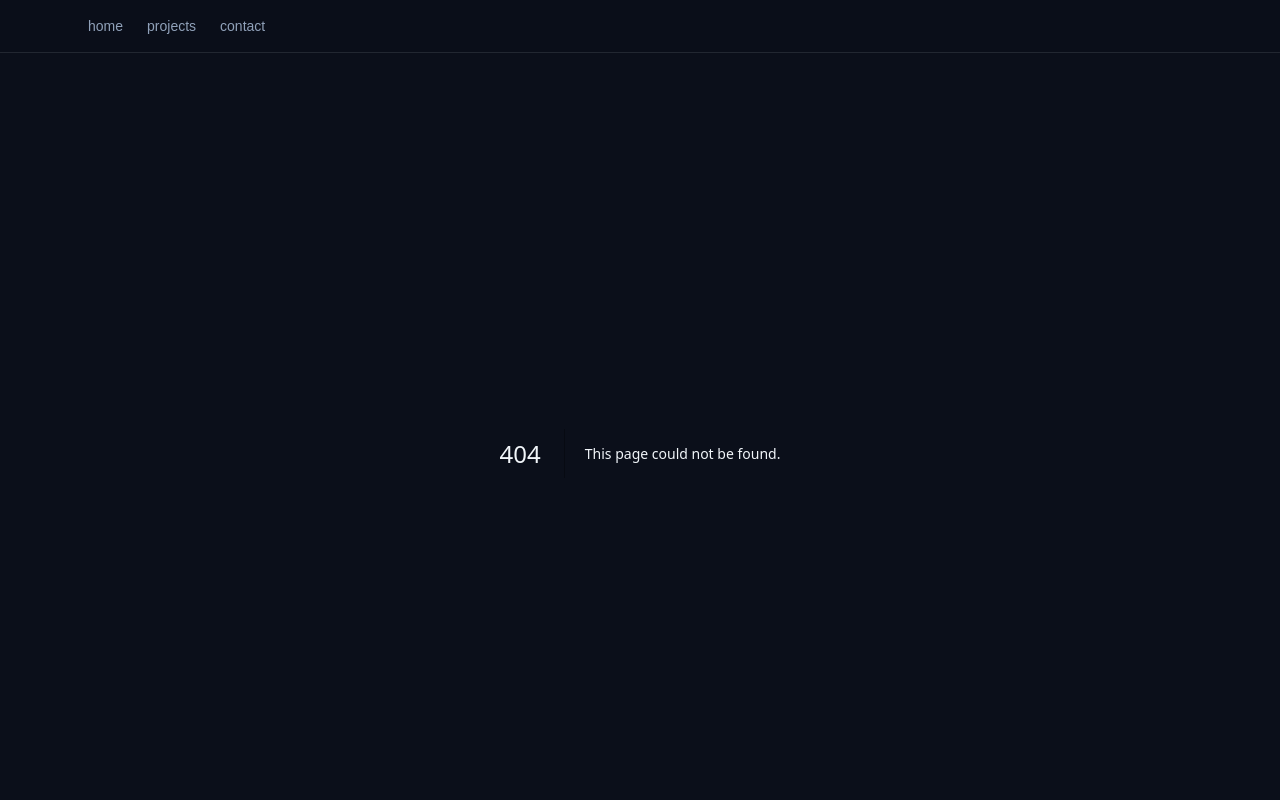
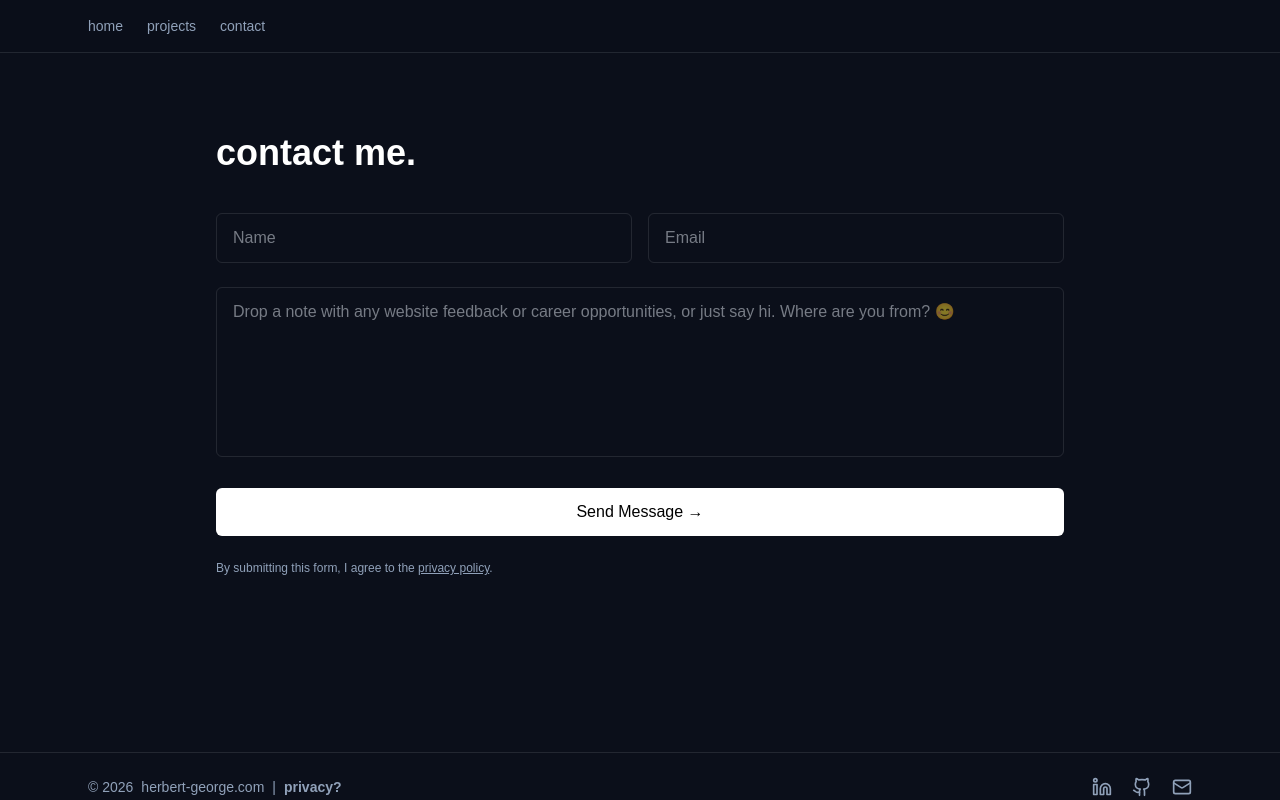
Before and after one commit to H3r-b/Portfolio, a Next.js app: page /contact in a window 1280 px wide. Before the commit this address had no page. Shown: the top 800 px of the page. Built offline with nearby package versions, Linux system fonts and the light colour scheme.

Commit message:
Added contact Page

```diff
--- /dev/null
+++ b/app/api/contact/route.ts
@@ -0,0 +1,44 @@
+import nodemailer from 'nodemailer'
+import { NextResponse } from 'next/server'
+
+export async function POST(req: Request) {
+  const { name, email, message } = await req.json()
+
+  if (!name || !email || !message) {
+    return NextResponse.json(
+      { error: 'Missing fields' },
+      { status: 400 }
+    )
+  }
+
+  const transporter = nodemailer.createTransport({
+    service: 'gmail',
+    auth: {
+      user: process.env.EMAIL_USER,
+      pass: process.env.EMAIL_PASS,
+    },
+  })
+
+  try {
+    await transporter.sendMail({
+      from: `"Portfolio Contact" <${process.env.EMAIL_USER}>`,
+      to: process.env.EMAIL_TO,
+      replyTo: email,
+      subject: `New Contact Message from ${name}`,
+      html: `
+        <h3>New Message</h3>
+        <p><strong>Name:</strong> ${name}</p>
+        <p><strong>Email:</strong> ${email}</p>
+        <p><strong>Message:</strong></p>
+        <p>${message}</p>
+      `,
+    })
+
+    return NextResponse.json({ success: true })
+  } catch (error) {
+    return NextResponse.json(
+      { error: 'Email failed to send' },
+      { status: 500 }
+    )
+  }
+}
--- /dev/null
+++ b/app/contact/page.tsx
@@ -0,0 +1,104 @@
+'use client'
+
+import { useState } from 'react'
+
+export default function ContactPage() {
+  const [loading, setLoading] = useState(false)
+  const [success, setSuccess] = useState(false)
+
+  async function handleSubmit(e: React.FormEvent<HTMLFormElement>) {
+    e.preventDefault()
+    setLoading(true)
+    setSuccess(false)
+
+    const formData = new FormData(e.currentTarget)
+
+    const res = await fetch('/api/contact', {
+      method: 'POST',
+      headers: { 'Content-Type': 'application/json' },
+      body: JSON.stringify({
+        name: formData.get('name'),
+        email: formData.get('email'),
+        message: formData.get('message'),
+      }),
+    })
+
+    setLoading(false)
+
+    if (res.ok) {
+      setSuccess(true)
+      e.currentTarget.reset()
+    }
+  }
+
+  return (
+    <main className="max-w-4xl mx-auto px-6 py-20">
+      <h1 className="text-3xl md:text-4xl font-bold text-white mb-10">
+        contact me.
+      </h1>
+
+      <form
+        onSubmit={handleSubmit}
+        className="space-y-6"
+      >
+        {/* NAME + EMAIL */}
+        <div className="grid md:grid-cols-2 gap-4">
+          <input
+            name="name"
+            required
+            placeholder="Name"
+            className="w-full rounded-md bg-transparent border border-white/10 px-4 py-3 text-slate-200 focus:outline-none focus:border-white/30"
+          />
+
+          <input
+            name="email"
+            type="email"
+            required
+            placeholder="Email"
+            className="w-full rounded-md bg-transparent border border-white/10 px-4 py-3 text-slate-200 focus:outline-none focus:border-white/30"
+          />
+        </div>
+
+        {/* MESSAGE */}
+        <textarea
+          name="message"
+          required
+          rows={6}
+          placeholder="Drop a note with any website feedback or career opportunities, or just say hi. Where are you from? 😊"
+          className="w-full rounded-md bg-transparent border border-white/10 px-4 py-3 text-slate-200 focus:outline-none focus:border-white/30 resize-none"
+        />
+
+        {/* SUBMIT */}
+        <button
+          disabled={loading}
+          className="
+            w-full rounded-md
+            bg-white text-black
+            py-3 font-medium
+            hover:bg-slate-200
+            transition
+            disabled:opacity-60
+          "
+        >
+          {loading ? 'Sending...' : 'Send Message →'}
+        </button>
+
+        {/* FOOTER TEXT */}
+        <p className="text-xs text-slate-400">
+          By submitting this form, I agree to the{' '}
+          <a href="/privacy" className="underline hover:text-white">
+            privacy policy
+          </a>
+          .
+        </p>
+
+        {/* SUCCESS */}
+        {success && (
+          <p className="text-green-400 text-sm">
+            Message sent successfully. I’ll get back to you soon!
+          </p>
+        )}
+      </form>
+    </main>
+  )
+}
--- a/package.json
+++ b/package.json
@@ -11,12 +11,14 @@
   "dependencies": {
     "lucide-react": "^0.562.0",
     "next": "16.1.2",
+    "nodemailer": "^7.0.12",
     "react": "19.2.3",
     "react-dom": "19.2.3"
   },
   "devDependencies": {
     "@tailwindcss/postcss": "^4",
     "@types/node": "^20",
+    "@types/nodemailer": "^7.0.5",
     "@types/react": "^19",
     "@types/react-dom": "^19",
     "autoprefixer": "^10.4.23",
```
Also changed, not shown: 2 other files (tests, documents, lock files or other folders).
